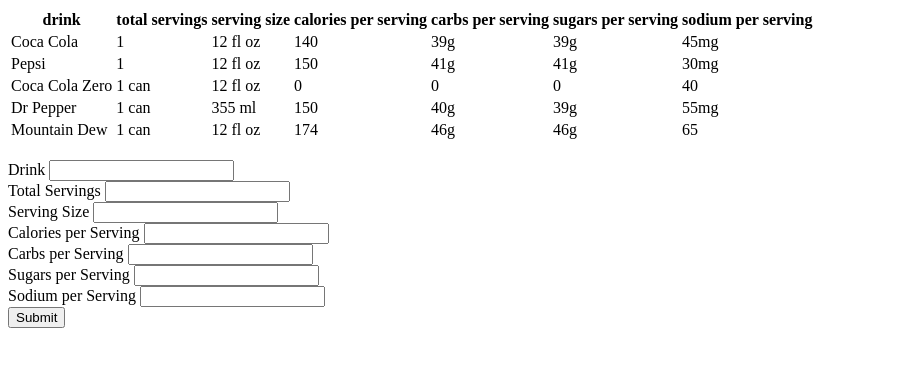
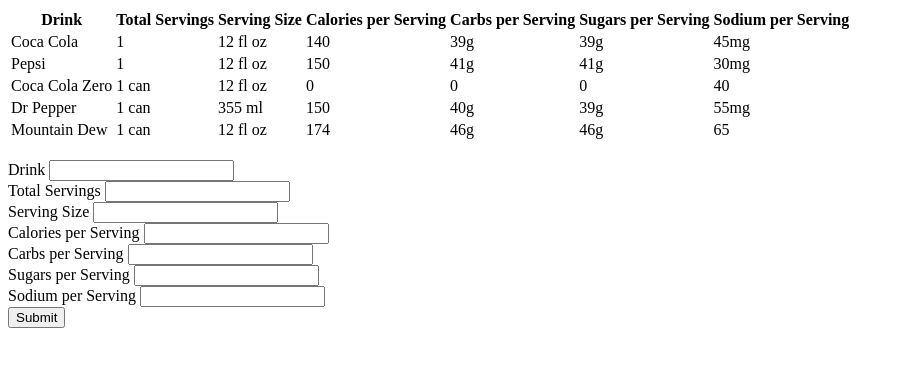
Before and after one commit to CWisda/HTML_Tables_Forms_Exercise, a plain HTML site: page index.html in a window 1280 px wide. Shown: the whole page, without its empty margins (0-904 px from the left). Drawn offline with Linux system fonts and the light colour scheme.

Commit message:
adding corrections

```diff
--- a/index.html
+++ b/index.html
@@ -8,13 +8,13 @@
 <body>
     <table>
         <tr>
-            <th>drink</th>
-            <th>total servings</th>
-            <th>serving size</th>
-            <th>calories per serving</th>
-            <th>carbs per serving</th>
-            <th>sugars per serving</th>
-            <th>sodium per serving</th>
+            <th>Drink</th>
+            <th>Total Servings</th>
+            <th>Serving Size</th>
+            <th>Calories per Serving</th>
+            <th>Carbs per Serving</th>
+            <th>Sugars per Serving</th>
+            <th>Sodium per Serving</th>
         </tr>
         <tr>
             <td>Coca Cola</td>
```
